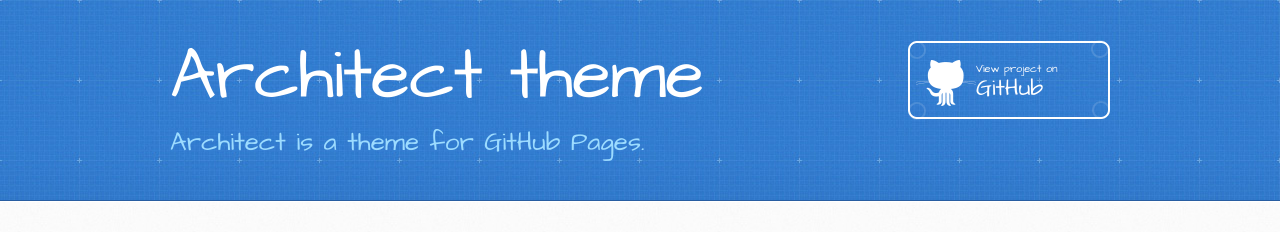
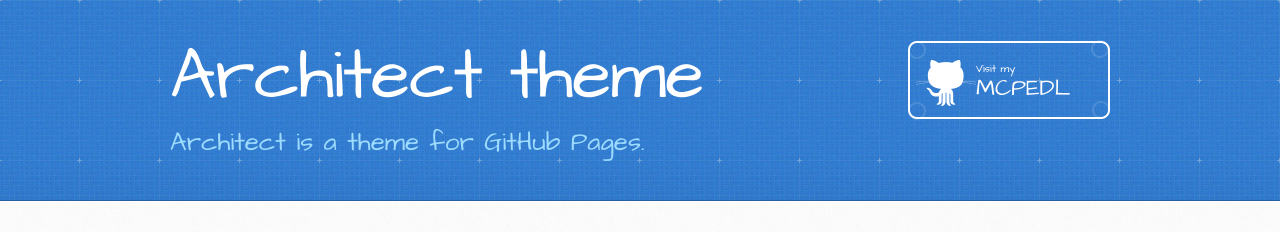
Before and after one commit to streetlegithub/streetle.xyz-old, a Jekyll site: the page built from index.md, in a window 1280 px wide. Shown: the top 232 px of the page. Built offline with Jekyll 4.4.1, drawn with Linux system fonts in a browser that asks for light colours.

Commit message:
Update default.html

```diff
--- a/_layouts/default.html
+++ b/_layouts/default.html
@@ -24,10 +24,7 @@
         </a>
         <h2>{{ site.description | default: site.github.project_tagline }}</h2>
         {% if site.github.is_project_page %}
-          <a href="{{ site.github.repository_url }}" class="button"><small>View project on</small> GitHub</a>
-        {% endif %}
-        {% if site.github.is_user_page %}
-          <a href="{{ site.github.owner_url }}" class="button"><small>Follow me on</small> GitHub</a>
+          <a href="{{ site.github.repository_url }}" class="button"><small>Visit my</small> MCPEDL</a>
         {% endif %}
       </div>
     </header>
```
